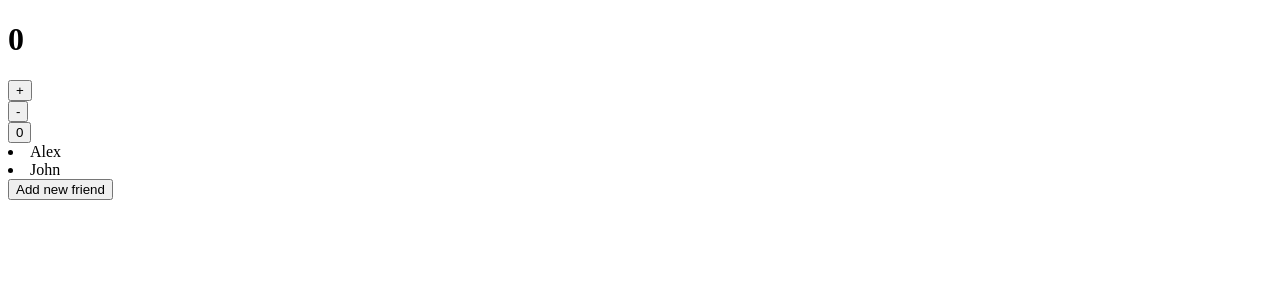
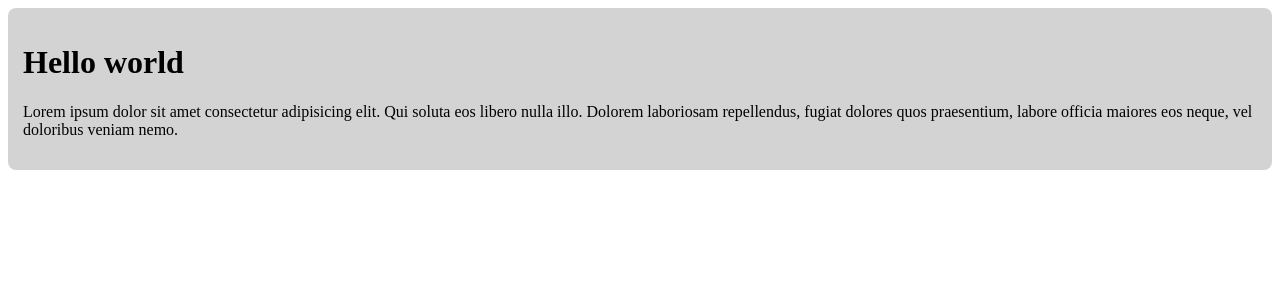
Before and after one commit to Gaurav-jain-21/React-Demo-, a React (Vite) app: page / in a window 1280 px wide. Shown: the top 300 px of the page. Built offline with nearby package versions, Linux system fonts and the light colour scheme.

Commit message:
this is my page

```diff
--- a/src/App.jsx
+++ b/src/App.jsx
@@ -1,9 +1,7 @@
-import FirstHook from "./component1/FirstHook.jsx";
-import SecondHook from "./component1/SecondHook.jsx";
+import ProfileCard from "./component1/ProfileCard.jsx";
 const App=()=>{
   return <div>
-    <FirstHook/>
-    <SecondHook/>
+    <ProfileCard/>
   </div>
 }
 export default App;
--- /dev/null
+++ b/src/component1/ProfileCard.jsx
@@ -0,0 +1,18 @@
+import React from 'react'
+
+const ProfileCard = () => {
+    const styles={
+        backgroundColor: 'lightgray',
+        padding : '15px',
+        borderRadius: "8px",
+        color: "black"
+    }
+  return (
+    <div style={styles}>
+        <h1>Hello world</h1>
+        <p>Lorem ipsum dolor sit amet consectetur adipisicing elit. Qui soluta eos libero nulla illo. Dolorem laboriosam repellendus, fugiat dolores quos praesentium, labore officia maiores eos neque, vel doloribus veniam nemo.</p>
+    </div>
+  )
+}
+
+export default ProfileCard
```
